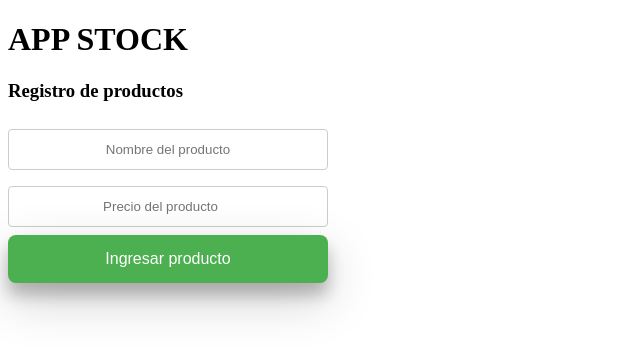
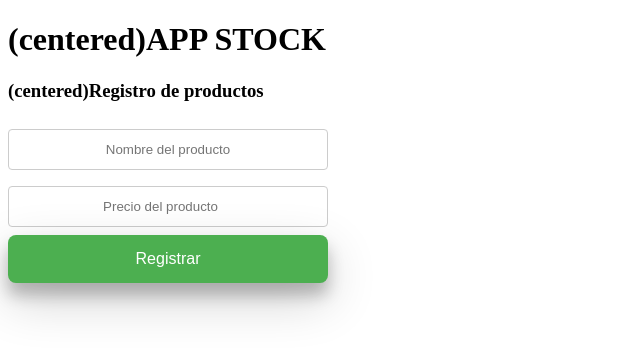
Before and after one commit to miguelgallegoscalderon/app-stock, a website: page public/index.html in a window 1280 px wide. Shown: the whole page, without its empty margins (0-640 px from the left). Drawn offline with Linux system fonts and the light colour scheme.

```diff
--- a/public/index.html
+++ b/public/index.html
@@ -10,13 +10,13 @@
 
 </head>
 <body>
-    <h1>APP STOCK</h1>
-<h3>Registro de productos</h3>
+    <h1>(centered)APP STOCK</h1>
+<h3>(centered)Registro de productos</h3>
 
     <div class ="form-container">
         <input type="text" id="productName" placeholder="Nombre del producto">
         <input type="number" id="productPrice" placeholder="Precio del producto">
-        <button>Ingresar producto</button>
+        <button>Registrar</button>
     </div>
 </body>
 </html>
```
